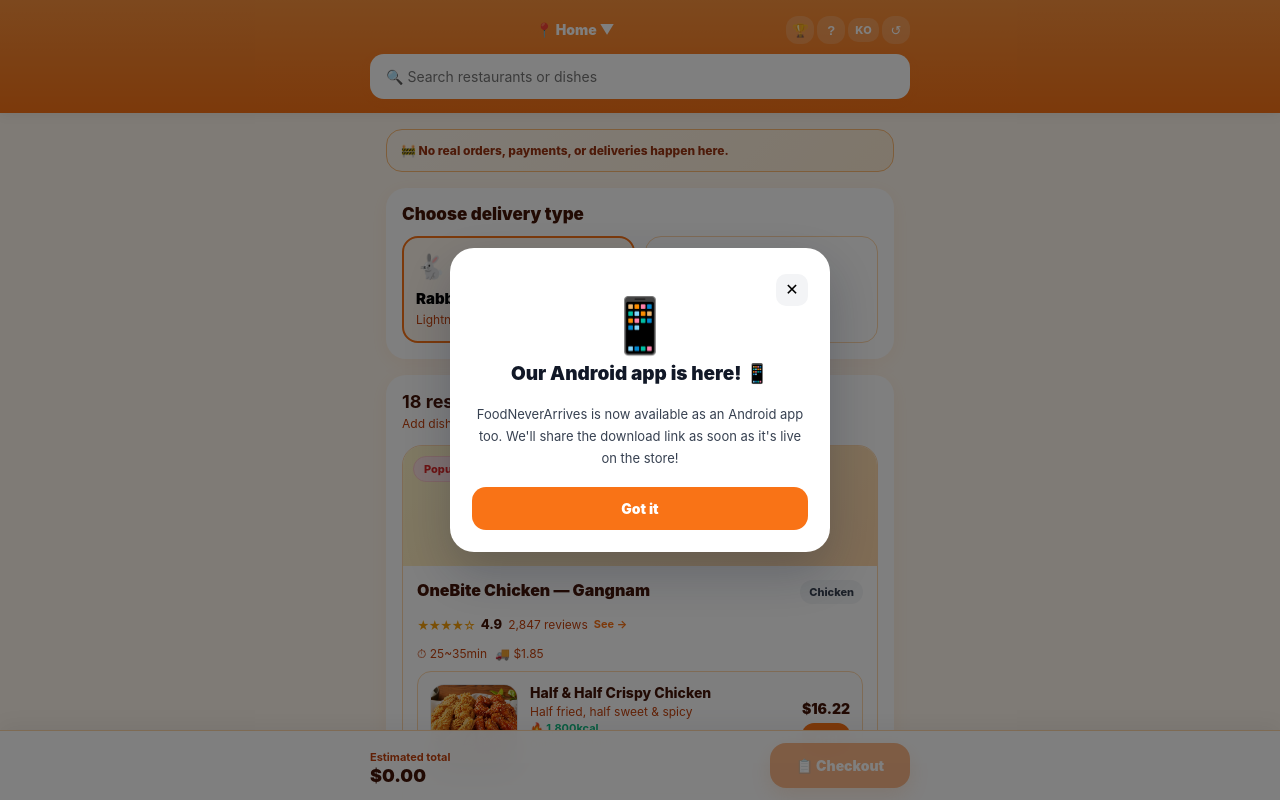
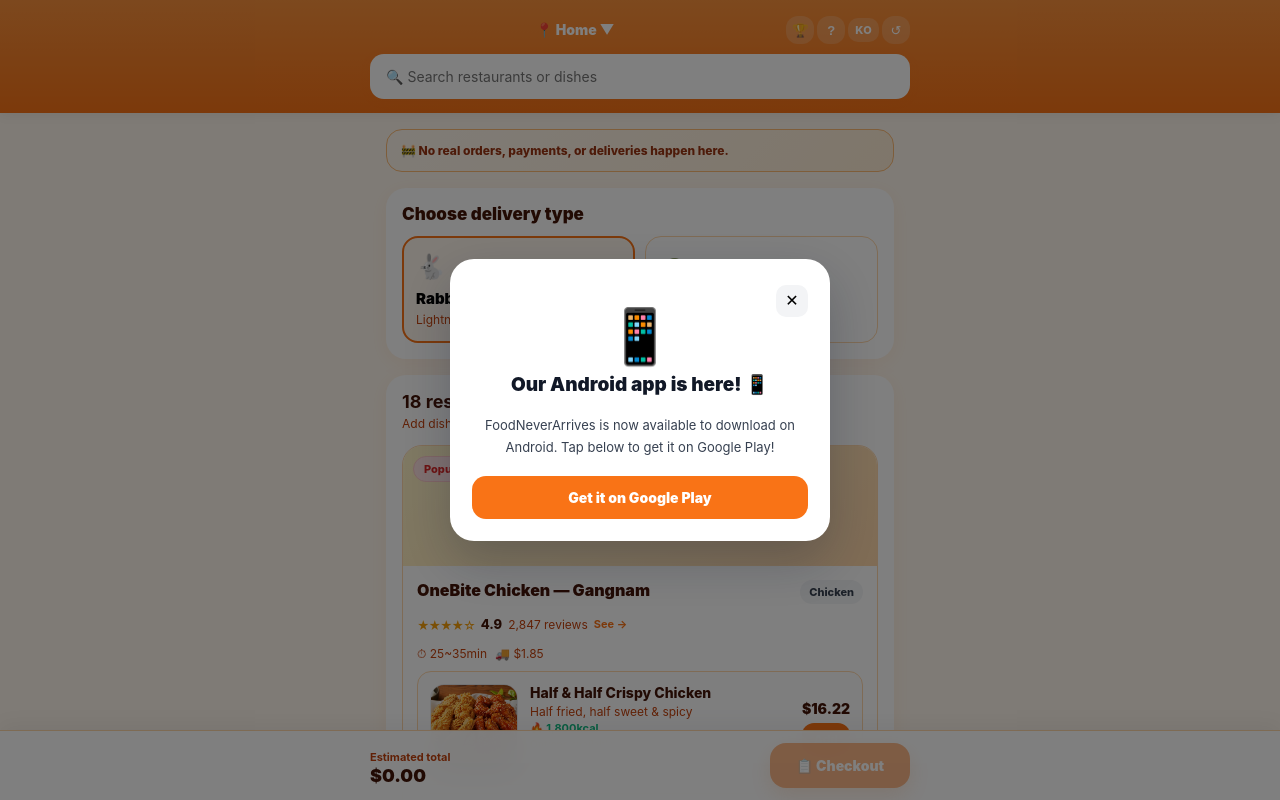
Before and after one commit to Kimeggmari/delivery_demo, a React (Vite) app: page / in a window 1280 px wide. Shown: the top 800 px of the page. Built offline with nearby package versions, Linux system fonts and the light colour scheme.

Commit message:
Add Play Store link to Android app announcement popup
App is now live on the Play Store, so the popup button opens the
store listing instead of just announcing the app is coming.

```diff
--- a/src/App.jsx
+++ b/src/App.jsx
@@ -357,6 +357,8 @@
   );
 }
 
+const PLAY_STORE_URL = "https://play.google.com/store/apps/details?id=com.eggmari.foodneverarrives";
+
 function AndroidAppModal({ onClose, t, th }) {
   return (
     <div
@@ -396,17 +398,21 @@
           {t("androidBody")}
         </div>
 
-        <button
+        <a
+          href={PLAY_STORE_URL}
+          target="_blank"
+          rel="noopener noreferrer"
           onClick={onClose}
           style={{
-            width: "100%", border: "none", borderRadius: 14, padding: "13px 16px",
+            display: "block", width: "100%", border: "none", borderRadius: 14, padding: "13px 16px",
             background: th.primaryBtn,
             color: "#fff", fontWeight: 900, fontSize: 14, cursor: "pointer",
-            fontFamily: "inherit",
+            fontFamily: "inherit", textAlign: "center", textDecoration: "none",
+            boxSizing: "border-box",
           }}
         >
-          {t("androidClose")}
-        </button>
+          {t("androidDownload")}
+        </a>
       </div>
     </div>
   );
--- a/src/config/i18n.js
+++ b/src/config/i18n.js
@@ -159,8 +159,9 @@
     // Android app popup
     androidTitle: "안드로이드 앱이 출시됐어요! 📱",
     androidBody:
-      "이제 안드로이드 앱으로도 음식만안와요를 즐길 수 있어요. 스토어 등록 절차가 끝나는 대로 다운로드 링크를 공개할게요!",
-    androidClose: "확인",
+      "이제 안드로이드 앱으로도 음식만안와요를 다운로드할 수 있어요. 아래 버튼을 눌러 Play 스토어에서 확인해보세요!",
+    androidDownload: "Play 스토어에서 다운로드",
+    androidClose: "닫기",
     // Sponsor popup
     sponsorTitle: "후원으로 응원해주세요 ☕",
     sponsorSubtitle: "음식만안와요는 광고 수익과 후원으로 운영돼요.",
@@ -402,8 +403,9 @@
     // Android app popup
     androidTitle: "Our Android app is here! 📱",
     androidBody:
-      "FoodNeverArrives is now available as an Android app too. We'll share the download link as soon as it's live on the store!",
-    androidClose: "Got it",
+      "FoodNeverArrives is now available to download on Android. Tap below to get it on Google Play!",
+    androidDownload: "Get it on Google Play",
+    androidClose: "Close",
     // Sponsor popup
     sponsorTitle: "Buy me a coffee ☕",
     sponsorSubtitle: "FoodNeverArrives runs on ad revenue and your support.",
```
